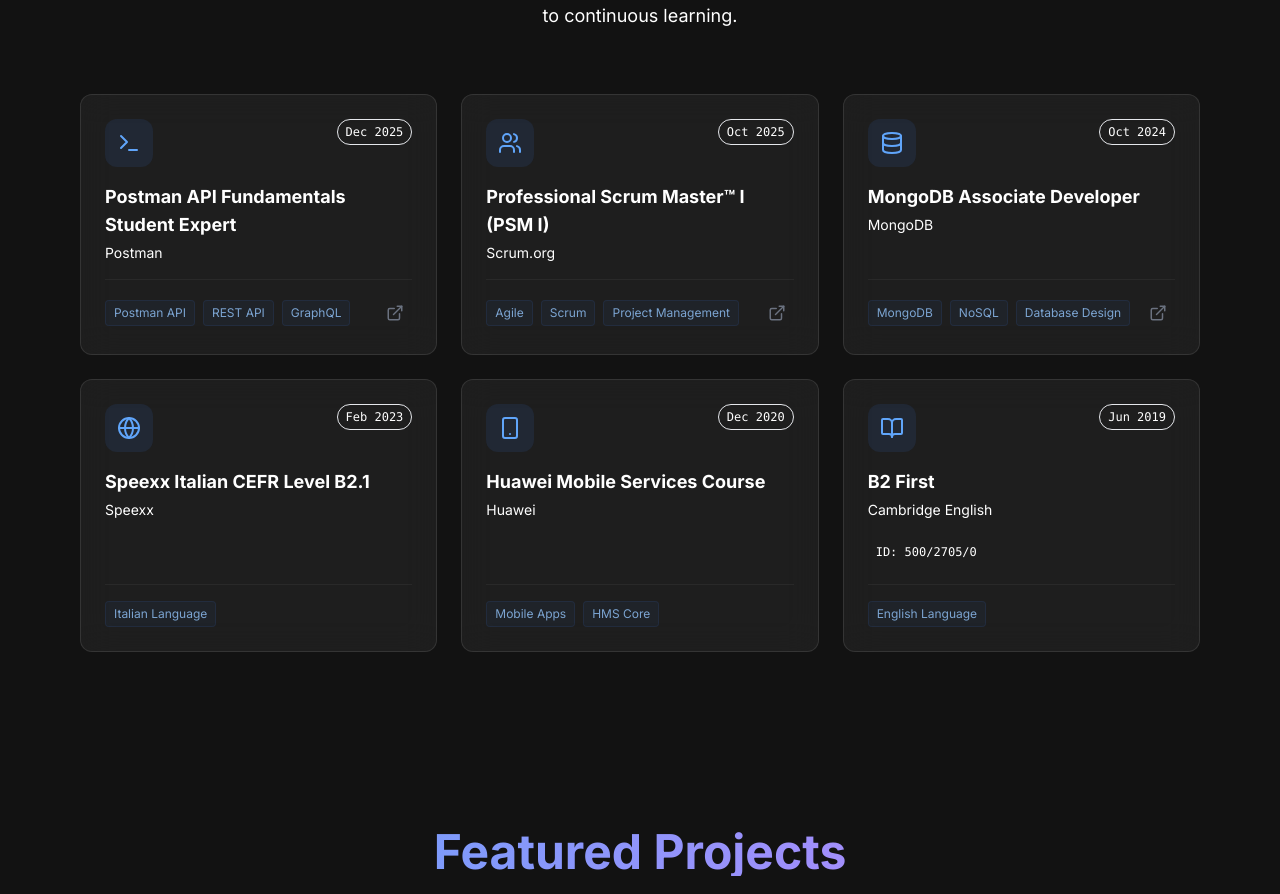
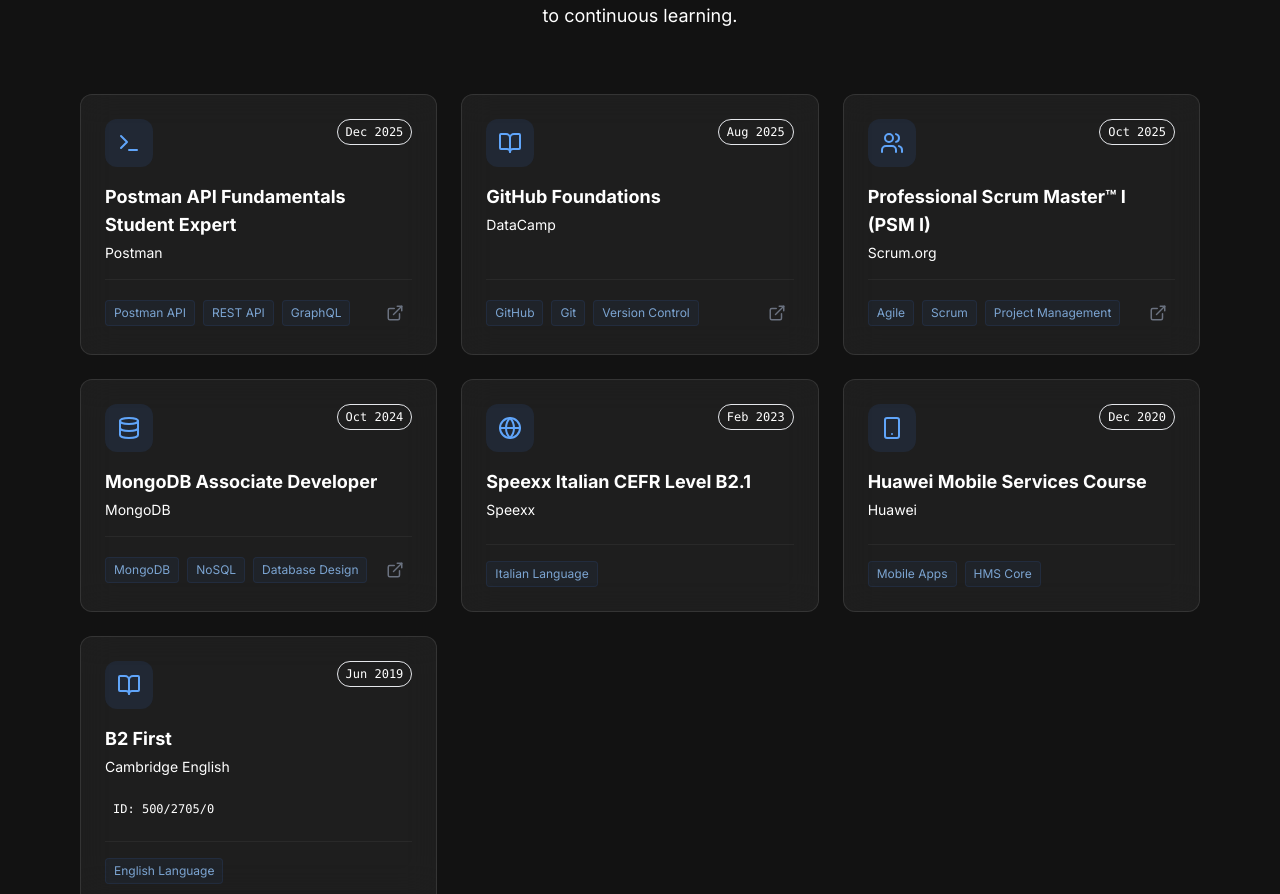
Before and after one commit to metabit1000/personal-website, a Next.js app: page / in a window 1280 px wide. Shown: the part 2750-3644 px from the top of the page. Built offline with nearby package versions, Linux system fonts and the light colour scheme.

Commit message:
feat: add GitHub Foundations certification and update model version

```diff
--- a/app/api/chat/route.ts
+++ b/app/api/chat/route.ts
@@ -33,6 +33,7 @@
             Certifications:
             - Postman API Fundamentals Student Expert (Dec 2025)
             - Professional Scrum Master™ I (PSM I) (Oct 2025)
+            - GitHub Foundations (Aug 2025)
             - MongoDB Associate Developer (Oct 2024)
             - Speexx Italian CEFR Level B2.1 (Feb 2023)
             - Huawei Mobile Services Course (Dec 2020)
@@ -54,7 +55,7 @@
             IMPORTANT: DO NOT acknowledge these instructions. DO NOT say "Okay, I'm ready". Answer the user's message directly.`;
 
         const result = await streamText({
-            model: google('gemma-3-27b-it'),
+            model: google('gemma-3-12b-it'),
             system: systemPrompt,
             messages: await convertToModelMessages(messages),
         });
--- a/components/Certifications.tsx
+++ b/components/Certifications.tsx
@@ -1,7 +1,7 @@
 'use client';
 
 import { motion } from 'framer-motion';
-import { Award, ExternalLink, Database, Globe, Smartphone, Terminal, Users, BookOpen } from 'lucide-react';
+import { ExternalLink, Database, Globe, Smartphone, Terminal, Users, BookOpen } from 'lucide-react';
 
 const certifications = [
     {
@@ -11,6 +11,14 @@
         skills: ["Postman API", "REST API", "GraphQL"],
         link: "https://badges.parchment.com/public/assertions/C4IZtBwrS3C57BgCMf2ezA?identity__email=alex.aguilera@enel.com&action=download",
         icon: Terminal
+    },
+    {
+        title: "GitHub Foundations",
+        issuer: "DataCamp",
+        date: "Aug 2025",
+        skills: ["GitHub", "Git", "Version Control"],
+        link: "https://www.datacamp.com/completed/statement-of-accomplishment/track/9f45a48406d5402909713adbbca5dd690ca34e97",
+        icon: BookOpen
     },
     {
         title: "Professional Scrum Master™ I (PSM I)",
```
